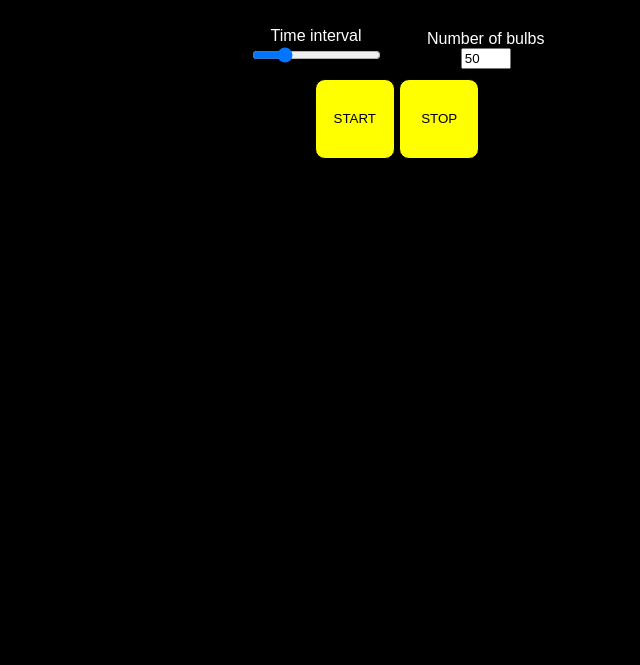
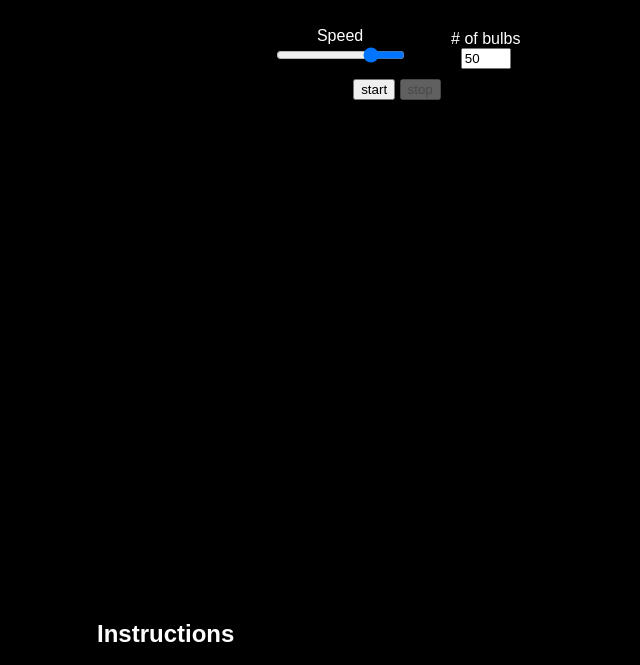
Before and after one commit to laurielim/REACT21K_JAVASCRIPT, a plain HTML site: page basic-js/day-5/cyclone-arcade-game/index.html in a window 1280 px wide. Shown: the part 51-716 px from the top of the page, without its empty margins (243-883 px from the left). Drawn offline with Linux system fonts and the light colour scheme.

Commit message:
clean up code

```diff
--- a/basic-js/day-5/cyclone-arcade-game/index.html
+++ b/basic-js/day-5/cyclone-arcade-game/index.html
@@ -12,7 +12,7 @@
         <h1>Cyclone Arcade Game</h1>
         <div class="game-settings">
           <div class="user-input">
-            <label for="blink-speed">Time interval</label>
+            <label for="blink-speed">Speed</label>
             <input
               type="range"
               id="blink-speed"
@@ -22,13 +22,13 @@
             />
           </div>
           <div class="user-input">
-            <label for="bulb-num">Number of bulbs</label>
+            <label for="bulb-num"># of bulbs</label>
             <input type="number" id="bulb-num" value="50" max="55" min="10" />
           </div>
         </div>
 
         <button class="btn" id="start-btn">start</button>
-        <button class="btn" id="stop-btn">stop</button>
+        <button class="btn" id="stop-btn" disabled>stop</button>
         <!-- </form> -->
         <div id="bulbs"></div>
       </section>
--- a/basic-js/day-5/cyclone-arcade-game/main.js
+++ b/basic-js/day-5/cyclone-arcade-game/main.js
@@ -9,6 +9,7 @@
 // Adjustable time interval (with a slider input maybe?)
 // Adjustable number of Bulbs
 
+/**        START OF EXTRA CODE TO STYLE BULBS        */
 /**
  * You don't have to care about this fn unless you want to
  * @param {NodeList} nodes the list of elements to be arranged in a circle
@@ -29,14 +30,20 @@ const arrangeBulbsInACircle = (nodes) => {
     el.style.transform = `rotate(${rotate}deg) translate(${radius}) rotate(${rotateReverse}deg)`;
   });
 };
+/**        END OF EXTRA CODE           */
 
+// Game code
 const cycloneArcade = () => {
   // Prevent start button from being pressed again
-  document.getElementById("start-btn").disabled = "disabled";
+  document.getElementById("start-btn").disabled = true;
+  // Allow user to press the stop button
+  document.getElementById("stop-btn").disabled = false;
 
+  // Get user input
   const NUMBER_OF_BULBS = document.querySelector("#bulb-num").value;
   const BLINKING_SPEED = document.querySelector("#blink-speed").value;
-  const CHOSE_BULB_INDEX = Math.round(Math.random() * NUMBER_OF_BULBS);
+  // Randomly select winning bulb
+  const CHOSEN_BULB_INDEX = Math.round(Math.random() * NUMBER_OF_BULBS);
 
   let counter = 0;
   let bulbContainer = document.querySelector("#bulbs");
@@ -55,13 +62,10 @@ const cycloneArcade = () => {
 
   // Assign list of bulbs to a variable
   const bulbs = document.querySelectorAll(".bulb");
-
+  // invoke the fn on the class bulb elements to create the effect
+  arrangeBulbsInACircle(bulbs);
   // Select chosen bulb
-  bulbs[CHOSE_BULB_INDEX].classList.add("chosen");
-
-  // invoke the fn on the class bulb elements to create the effect
-  arrangeBulbsInACircle(document.getElementsByClassName("bulb"));
-
+  bulbs[CHOSEN_BULB_INDEX].classList.add("chosen");
   // Reset counter
   counter = 0;
   //Switch on first bulb
@@ -82,7 +86,10 @@ const cycloneArcade = () => {
     // Stops blinking
     clearInterval(startInterval);
 
-    // Announce results
+    // Announce results if current bulb has both class chosen and active
+    // Alternative solutions as seen in class:
+    // if (document.querySlector(".chosen.active") {
+    // if ( counter === CHOSEN_BULB_INDEX) {
     if (bulbs[counter].classList.value == "bulb chosen active") {
       alert("Congratulation, you won!");
     } else {
@@ -91,7 +98,9 @@ const cycloneArcade = () => {
     location.reload();
   };
 
+  // Stop interval when stop button is pressed
   document.getElementById("stop-btn").addEventListener("click", stopInterval);
 };
 
+// Start game code when start button is pressed
 document.getElementById("start-btn").addEventListener("click", cycloneArcade);
--- a/basic-js/day-5/cyclone-arcade-game/style.css
+++ b/basic-js/day-5/cyclone-arcade-game/style.css
@@ -48,19 +48,6 @@ body {
   background-color: yellow;
 }
 
-.btn {
-  margin: 0 auto;
-  width: 80px;
-  height: 80px;
-  border-radius: 10px;
-  background-color: yellow;
-  border: 1px solid black;
-  text-transform: uppercase;
-}
-.btn:focus {
-  outline: none;
-}
-
 .user-input {
   display: inline-block;
   padding: 10px 20px;
@@ -73,3 +60,7 @@ body {
 input[type="number"] {
   width: 50px;
 }
+
+#blink-speed {
+  direction: rtl;
+}
```
